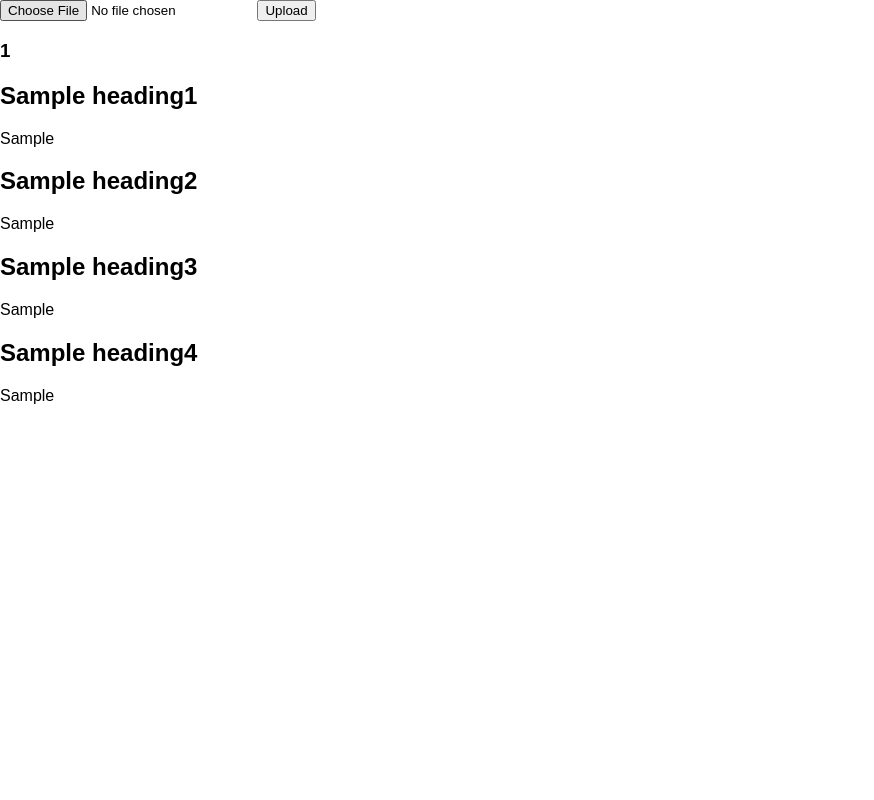
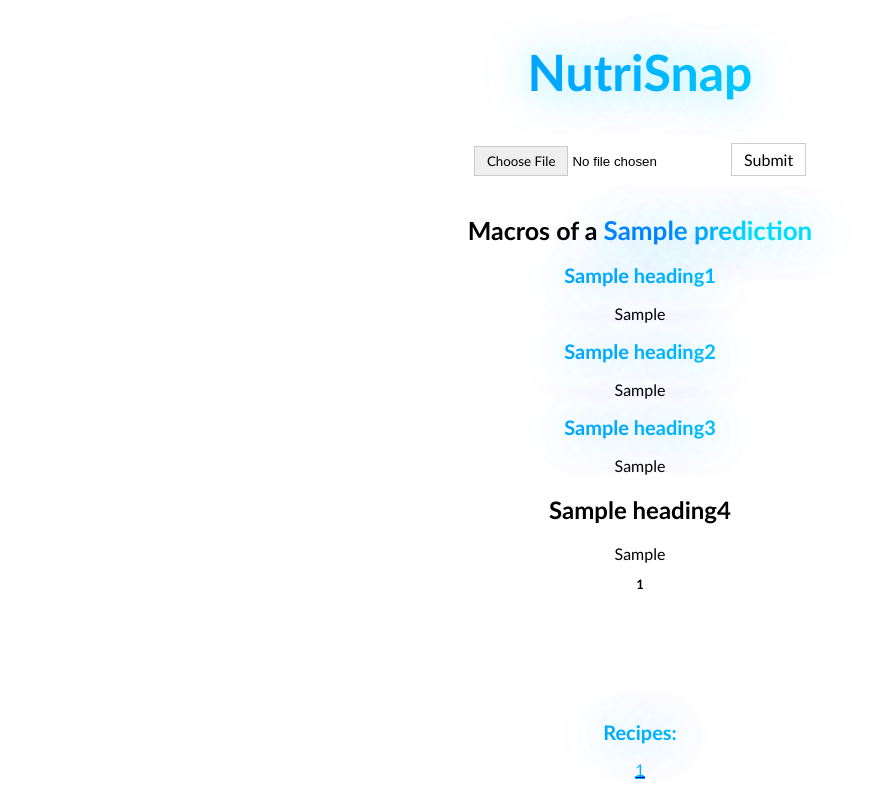
Before and after one commit to rohandesai1/NutriSnap, a Flask app: template templates/index.html in a window 1280 px wide. Shown: the whole page, without its empty margins (0-874 px from the left). Run offline with Flask 3, Linux system fonts and the light colour scheme; the template is opened without the code that fills it: most values are stand-ins (such as "Sample title", 1, 10 or a date in 2020); parts of the project's set-up code (start-up, migrations or seed data) failed here and were passed over.

Commit message:
major updates to UI and recipes
Added recipe fetching functionality, better error handling, and major improvements to the UI.

```diff
--- a/app.py
+++ b/app.py
@@ -1,9 +1,9 @@
 from flask import Flask, render_template, url_for, request
-import numpy as np
+import numpy as np, random
 import cv2
 from PIL import Image
 from model import CalorieCounter
-
+from recipe import get_recipe
 app = Flask(__name__)
 @app.route("/", methods = ["POST", "GET"])
 
@@ -13,23 +13,33 @@ def index():
         headers = ["",""]
         nutrition = [[""],[""]]
         serving = ""
+        recipes = ""
+        prediction = ""
     if request.method == "POST":
         counter = CalorieCounter()
-        image = Image.open(request.files["image"].stream)
+        try:
+            image = Image.open(request.files["image"].stream)
+        except:
+            return render_template("index.html", heading1="File type not supported", prediction="")
         image = np.array(image)[:, :, :3]
         image = cv2.cvtColor(image, cv2.COLOR_BGR2RGB)
-        cv2.imwrite("img.png", image)
+        #cv2.imwrite("img" + "".join([random.choice("abcdefghijklmnopqrstuvwxyz123456789") for i in range(10)]) + ".png", image)
+
         """
         prediction = counter.food_prediction(image, 2)
         info = counter.food_to_nutrition(prediction)
         info = counter.interpret_nutrition_info(info)
         """
-        prediction2 = counter.food_prediction(image, 1)
-        info2 = counter.food_to_nutrition(prediction2)
+
+        prediction = counter.food_prediction(image, 1)
+        recipes = get_recipe(prediction)
+        info2 = counter.food_to_nutrition(prediction)
         info2 = counter.interpret_nutrition_info(info2)
         info = info2
+
         if info == "Not Found":
-            return render_template("index.html", heading1 = (f"{[(val) for val in prediction2]} NOT FOUND IN NSDA DATABASE."))
+
+            return render_template("index.html", heading2 = (f"Detected: {' '.join(prediction)}. Not found in USDA database of food nutrition."), prediction="")
         #info = info + info2
         print(info)
 
@@ -42,17 +52,17 @@ def index():
                 headers = [f"{tag1}: {val1}"]
             for tag, val in item[1:]:
                 try:
-                    print(z)
                     nutrition[z].append(f"{tag}: {val}")
                 except UnboundLocalError:
                     nutrition = [[f"{tag}: {val}"], [], [], []]
             z += 1
 
-        serving = "Serving Size: 100 grams, Source: USDA"
+        serving = "Serving Size: 100 grams, Nutrition Source: USDA"
 
 
 
-    return render_template('index.html', heading1 = headers[0], heading2 = headers[1],  nutritionInfo1 = " ".join(nutrition[0]), nutritionInfo2 = " ".join(nutrition[1]), servingSize = serving)
+    return render_template('index.html', prediction=" ".join(prediction) , heading1 = headers[0].split(":")[1], heading2 = headers[1].split(":")[1],  nutritionInfo1 = " ".join(nutrition[0]), nutritionInfo2 = " ".join(nutrition[1]), servingSize = serving, recipe = recipes)
+
 
 
 if __name__ == "__main__":
--- a/static/css/main.css
+++ b/static/css/main.css
@@ -1,4 +1,76 @@
 body {
     margin: 0;
-    font-family: sans-serif;
+    font-family: 'Gill Sans', 'Gill Sans MT', Calibri, 'Trebuchet MS', sans-serif;
 }
+
+
+.glowy-heading {
+    text-align: center;
+    text-shadow: 0px 1px 41px rgba(0, 224, 255, 0.5);
+    font-size: 50px;
+    font-style: normal;
+    font-weight: 700;
+    line-height: normal;
+    background: linear-gradient(270deg, #00e0ff 30%, #0085ff 70%);
+    background-clip: text;
+    -webkit-background-clip: text;
+    -webkit-text-fill-color: transparent;
+  }
+
+.glowy-heading-small{
+
+    text-align: center;
+    text-shadow: 0px 1px 41px rgba(0, 224, 255, 0.5);
+    font-size: 20px;
+    font-style: normal;
+    font-weight: 700;
+    line-height: normal;
+    background: linear-gradient(270deg, #00e0ff 30%, #0085ff 70%);
+    background-clip: text;
+    -webkit-background-clip: text;
+    -webkit-text-fill-color: transparent;
+
+
+}
+
+
+.center{
+    text-align: center;
+}
+
+
+input[type=file]::file-selector-button {
+    border: 1px solid #ccc;
+    display: inline-block;
+    padding: 6px 12px;
+    cursor: pointer;
+    font-size: 15x;
+    font-family: 'Gill Sans', 'Gill Sans MT', Calibri, 'Trebuchet MS', sans-serif;
+}
+
+
+input[type="submit"] {
+    display: none;
+}
+
+.custom-submit-upload {
+    border: 1px solid #ccc;
+    display: inline-block;
+    padding: 6px 12px;
+    cursor: pointer;
+  }
+
+.custom-gradient-link {
+    background-image: linear-gradient(to right, #00E0FF, #0085FF);
+    background-size: 105% 3px;
+    background-repeat: no-repeat;
+    background-position: bottom;
+}
+
+.gradient-text {
+    background-image: linear-gradient(to right, #00E0FF, #0085FF);
+    -webkit-background-clip: text;
+    background-clip: text;
+    color: transparent;
+    display: inline;
+}
--- a/templates/index.html
+++ b/templates/index.html
@@ -6,21 +6,31 @@
 
 
 {% block body %}
+<h2 class="glowy-heading">NutriSnap</h2>
+
+<div class="center">
   <form action="/" method="post" enctype="multipart/form-data">
-    <input type="file" name="image">
-    <input type="submit" value="Upload">
+
+      <input id="file-upload" type="file" name="image">
+
+      <label for="submit-upload" class="custom-submit-upload">
+        Submit
+      </label>
+      <input id="submit-upload" type="submit" name="image">
     </form>
-<h3> {{ servingSize }}</h3>
 
-<h2>{{ heading1 }}</h2>
+  {% if prediction != "" %}
+    <h2 style="margin-top: 3%; margin-bottom: 1%; font-size: 25px;">Macros of a <span class="glowy-heading-small" style="display: inline; font-size: 26px;">{{ prediction }}</span> </h2>
+  {% endif %}
+  <h2 class="glowy-heading-small">{{ heading1 }}</h2>
 
   {{ nutritionInfo1 }}
 
-<h2>{{ heading2 }}</h2>
+  <h2 class="glowy-heading-small">{{ heading2 }}</h2>
 
   {{ nutritionInfo2 }}
 
-<h2>{{ heading3 }}</h2>
+  <h2 class="glowy-heading-small">{{ heading3 }}</h2>
 
   {{ nutritionInfo3 }}
 
@@ -28,5 +38,21 @@
 
   {{ nutritionInfo4 }}
 
+  <h3 style="font-size: small;"> {{ servingSize }}</h3>
 
+
+  {% if recipe %}
+    <h2 class="glowy-heading-small" style="margin-top: 10%;">Recipes:</h2>
+  {% endif %}
+
+  {% for rec in recipe %}
+    <a class="custom-gradient-link" href="{{ rec[1] }}" target="{target}">
+      <span class="gradient-text">
+          {{ rec[0] }}
+      </span>
+    </a>
+    <br>
+
+  {% endfor %}
   {% endblock %}
+</div>
```
Also changed, not shown: model.py (+6 -4 lines), recipe.py (added, +58 -0 lines), 1 other file. Lines whose indentation alone changed are shown as unchanged.
